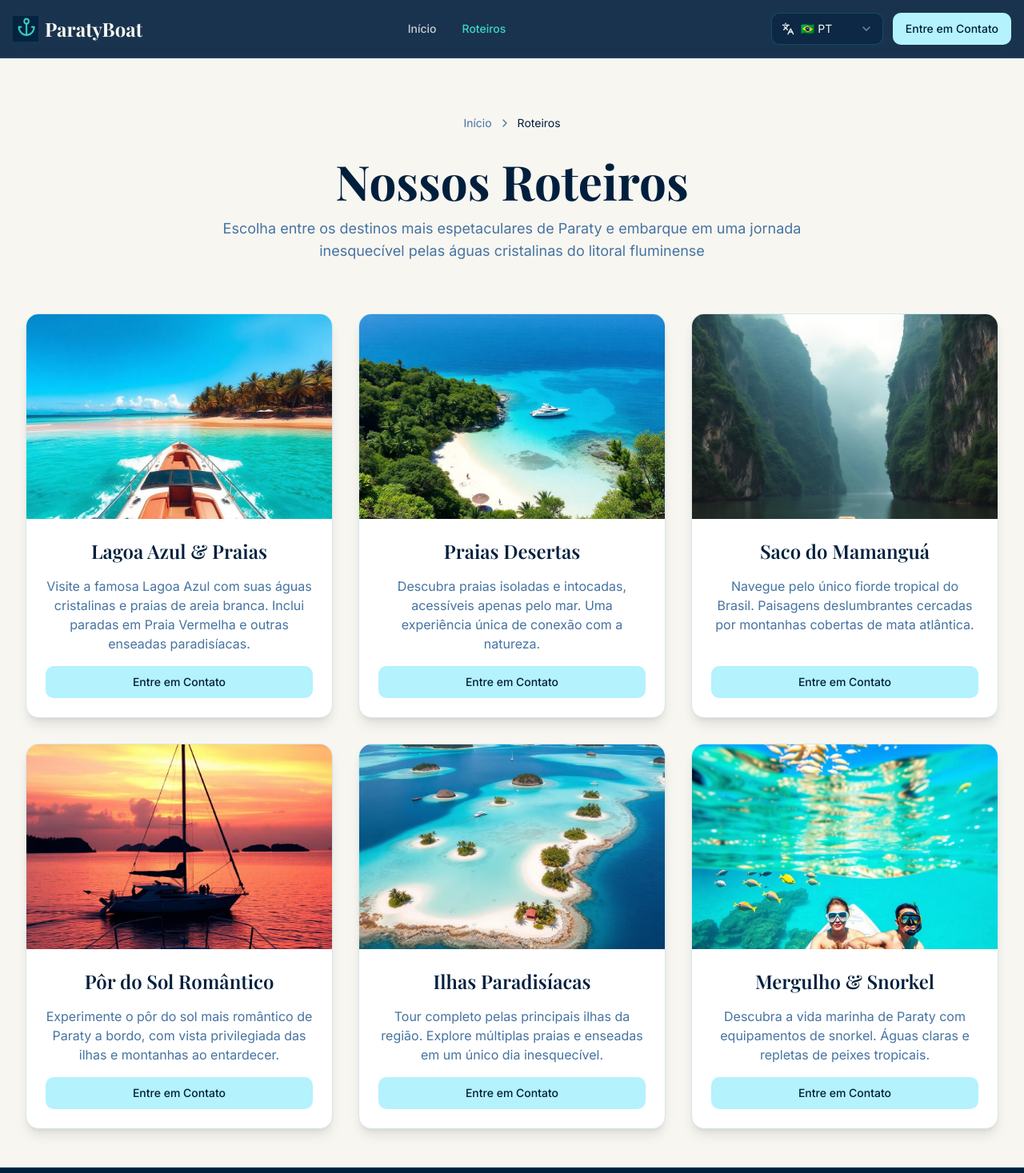
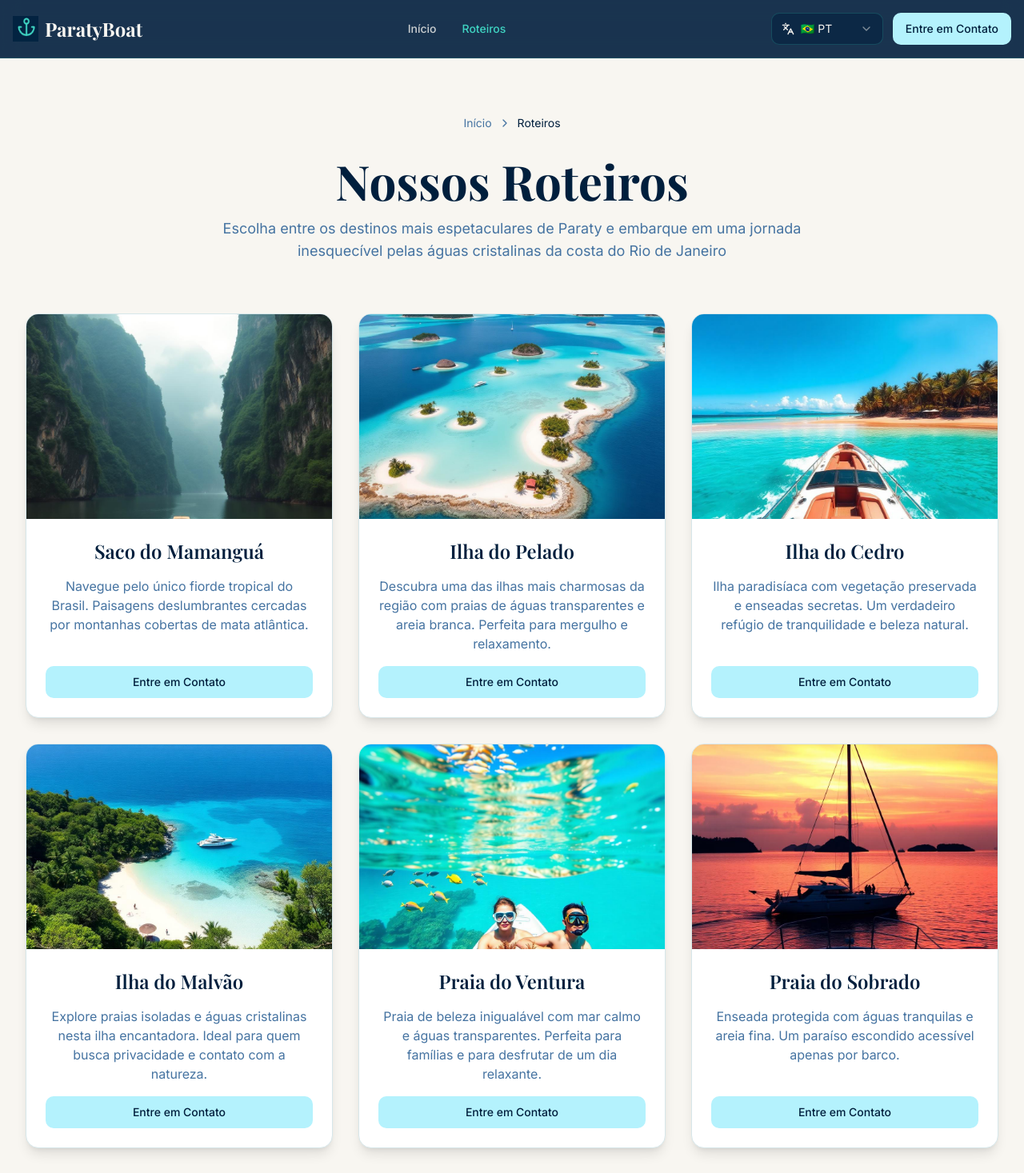
Before and after one commit to Nenkkyou/paraty-sea-dreams, a React (Vite) app: page /roteiros in a window 1280 px wide. Shown: the top 1467 px of the page at 80% size. Built offline with nearby package versions, Linux system fonts and the light colour scheme.

Commit message:
Update routes

```diff
--- a/src/i18n/locales/en.json
+++ b/src/i18n/locales/en.json
@@ -49,29 +49,37 @@
     "breadcrumbHome": "Home",
     "breadcrumbCurrent": "Tours",
     "items": {
-      "lagoaAzul": {
-        "nome": "Blue Lagoon & Beaches",
-        "descricao": "Visit the famous Blue Lagoon with its crystal clear waters and white sand beaches. Includes stops at Red Beach and other paradisiacal coves."
-      },
-      "praiasDesertas": {
-        "nome": "Deserted Beaches",
-        "descricao": "Discover isolated and untouched beaches, accessible only by sea. A unique experience of connection with nature."
-      },
       "sacoMamangua": {
         "nome": "Saco do Mamanguá",
         "descricao": "Navigate through Brazil's only tropical fjord. Stunning landscapes surrounded by mountains covered with Atlantic rainforest."
       },
-      "porDoSol": {
-        "nome": "Romantic Sunset",
-        "descricao": "Experience the most romantic sunset in Paraty on board, with a privileged view of the islands and mountains at dusk."
+      "ilhaPelado": {
+        "nome": "Pelado Island",
+        "descricao": "Discover one of the most charming islands in the region with transparent waters and white sand beaches. Perfect for diving and relaxation."
       },
-      "ilhasParadisiacas": {
-        "nome": "Paradisiacal Islands",
-        "descricao": "Complete tour of the region's main islands. Explore multiple beaches and coves in one unforgettable day."
+      "ilhaCedro": {
+        "nome": "Cedro Island",
+        "descricao": "Paradisiacal island with preserved vegetation and secret coves. A true refuge of tranquility and natural beauty."
       },
-      "mergulhoSnorkel": {
-        "nome": "Diving & Snorkeling",
-        "descricao": "Discover Paraty's marine life with snorkeling equipment. Clear waters full of tropical fish."
+      "ilhaMalvao": {
+        "nome": "Malvão Island",
+        "descricao": "Explore isolated beaches and crystal clear waters on this enchanting island. Ideal for those seeking privacy and contact with nature."
+      },
+      "praiaVentura": {
+        "nome": "Ventura Beach",
+        "descricao": "Beach of unparalleled beauty with calm seas and transparent waters. Perfect for families and enjoying a relaxing day."
+      },
+      "praiaSobrado": {
+        "nome": "Sobrado Beach",
+        "descricao": "Protected cove with calm waters and fine sand. A hidden paradise accessible only by boat."
+      },
+      "praiaEngenho": {
+        "nome": "Engenho Beach",
+        "descricao": "Historic beach surrounded by lush nature. Combine history, culture and natural beauties in a single destination."
+      },
+      "praiaCrepusculo": {
+        "nome": "Crepúsculo Beach",
+        "descricao": "Famous for its spectacular sunsets. Experience magical moments as the sun sets over the tranquil waters of Paraty."
       }
     }
   },
--- a/src/i18n/locales/es.json
+++ b/src/i18n/locales/es.json
@@ -49,29 +49,37 @@
     "breadcrumbHome": "Inicio",
     "breadcrumbCurrent": "Recorridos",
     "items": {
-      "lagoaAzul": {
-        "nome": "Laguna Azul y Playas",
-        "descricao": "Visita la famosa Laguna Azul con sus aguas cristalinas y playas de arena blanca. Incluye paradas en Playa Roja y otras ensenadas paradisíacas."
-      },
-      "praiasDesertas": {
-        "nome": "Playas Desiertas",
-        "descricao": "Descubre playas aisladas e intactas, accesibles solo por mar. Una experiencia única de conexión con la naturaleza."
-      },
       "sacoMamangua": {
         "nome": "Saco do Mamanguá",
         "descricao": "Navega por el único fiordo tropical de Brasil. Paisajes impresionantes rodeados de montañas cubiertas de bosque atlántico."
       },
-      "porDoSol": {
-        "nome": "Atardecer Romántico",
-        "descricao": "Experimenta el atardecer más romántico de Paraty a bordo, con una vista privilegiada de las islas y montañas al anochecer."
+      "ilhaPelado": {
+        "nome": "Isla del Pelado",
+        "descricao": "Descubre una de las islas más encantadoras de la región con aguas transparentes y playas de arena blanca. Perfecta para bucear y relajarse."
       },
-      "ilhasParadisiacas": {
-        "nome": "Islas Paradisíacas",
-        "descricao": "Tour completo por las principales islas de la región. Explora múltiples playas y ensenadas en un día inolvidable."
+      "ilhaCedro": {
+        "nome": "Isla del Cedro",
+        "descricao": "Isla paradisíaca con vegetación preservada y ensenadas secretas. Un verdadero refugio de tranquilidad y belleza natural."
       },
-      "mergulhoSnorkel": {
-        "nome": "Buceo y Snorkel",
-        "descricao": "Descubre la vida marina de Paraty con equipos de snorkel. Aguas claras llenas de peces tropicales."
+      "ilhaMalvao": {
+        "nome": "Isla del Malvão",
+        "descricao": "Explora playas aisladas y aguas cristalinas en esta isla encantadora. Ideal para quienes buscan privacidad y contacto con la naturaleza."
+      },
+      "praiaVentura": {
+        "nome": "Playa Ventura",
+        "descricao": "Playa de belleza inigualable con mar tranquilo y aguas transparentes. Perfecta para familias y para disfrutar de un día relajante."
+      },
+      "praiaSobrado": {
+        "nome": "Playa Sobrado",
+        "descricao": "Ensenada protegida con aguas tranquilas y arena fina. Un paraíso escondido accesible solo en barco."
+      },
+      "praiaEngenho": {
+        "nome": "Playa del Engenho",
+        "descricao": "Playa histórica rodeada de naturaleza exuberante. Combina historia, cultura y bellezas naturales en un solo destino."
+      },
+      "praiaCrepusculo": {
+        "nome": "Playa del Crepúsculo",
+        "descricao": "Famosa por sus espectaculares puestas de sol. Vive momentos mágicos mientras el sol se pone sobre las aguas tranquilas de Paraty."
       }
     }
   },
--- a/src/i18n/locales/fr.json
+++ b/src/i18n/locales/fr.json
@@ -49,29 +49,37 @@
     "breadcrumbHome": "Accueil",
     "breadcrumbCurrent": "Circuits",
     "items": {
-      "lagoaAzul": {
-        "nome": "Lagon Bleu et Plages",
-        "descricao": "Visitez le célèbre Lagon Bleu avec ses eaux cristallines et ses plages de sable blanc. Comprend des arrêts à la Plage Rouge et d'autres criques paradisiaques."
-      },
-      "praiasDesertas": {
-        "nome": "Plages Désertes",
-        "descricao": "Découvrez des plages isolées et intactes, accessibles uniquement par la mer. Une expérience unique de connexion avec la nature."
-      },
       "sacoMamangua": {
         "nome": "Saco do Mamanguá",
         "descricao": "Naviguez à travers le seul fjord tropical du Brésil. Paysages époustouflants entourés de montagnes couvertes de forêt atlantique."
       },
-      "porDoSol": {
-        "nome": "Coucher de Soleil Romantique",
-        "descricao": "Vivez le coucher de soleil le plus romantique de Paraty à bord, avec une vue privilégiée sur les îles et les montagnes au crépuscule."
+      "ilhaPelado": {
+        "nome": "Île de Pelado",
+        "descricao": "Découvrez l'une des îles les plus charmantes de la région avec des eaux transparentes et des plages de sable blanc. Parfaite pour la plongée et la détente."
       },
-      "ilhasParadisiacas": {
-        "nome": "Îles Paradisiaques",
-        "descricao": "Circuit complet des principales îles de la région. Explorez plusieurs plages et criques en une journée inoubliable."
+      "ilhaCedro": {
+        "nome": "Île de Cedro",
+        "descricao": "Île paradisiaque avec une végétation préservée et des criques secrètes. Un véritable refuge de tranquillité et de beauté naturelle."
       },
-      "mergulhoSnorkel": {
-        "nome": "Plongée et Snorkeling",
-        "descricao": "Découvrez la vie marine de Paraty avec du matériel de snorkeling. Eaux claires remplies de poissons tropicaux."
+      "ilhaMalvao": {
+        "nome": "Île de Malvão",
+        "descricao": "Explorez des plages isolées et des eaux cristallines sur cette île enchanteresse. Idéal pour ceux qui recherchent l'intimité et le contact avec la nature."
+      },
+      "praiaVentura": {
+        "nome": "Plage de Ventura",
+        "descricao": "Plage d'une beauté incomparable avec une mer calme et des eaux transparentes. Parfaite pour les familles et pour profiter d'une journée relaxante."
+      },
+      "praiaSobrado": {
+        "nome": "Plage de Sobrado",
+        "descricao": "Crique protégée avec des eaux calmes et du sable fin. Un paradis caché accessible uniquement par bateau."
+      },
+      "praiaEngenho": {
+        "nome": "Plage d'Engenho",
+        "descricao": "Plage historique entourée d'une nature luxuriante. Combinez histoire, culture et beautés naturelles en une seule destination."
+      },
+      "praiaCrepusculo": {
+        "nome": "Plage du Crépuscule",
+        "descricao": "Célèbre pour ses couchers de soleil spectaculaires. Vivez des moments magiques pendant que le soleil se couche sur les eaux tranquilles de Paraty."
       }
     }
   },
--- a/src/i18n/locales/pt.json
+++ b/src/i18n/locales/pt.json
@@ -45,33 +45,41 @@
   },
   "routes": {
     "pageTitle": "Nossos Roteiros",
-    "pageSubtitle": "Escolha entre os destinos mais espetaculares de Paraty e embarque em uma jornada inesquecível pelas águas cristalinas do litoral fluminense",
+    "pageSubtitle": "Escolha entre os destinos mais espetaculares de Paraty e embarque em uma jornada inesquecível pelas águas cristalinas da costa do Rio de Janeiro",
     "breadcrumbHome": "Início",
     "breadcrumbCurrent": "Roteiros",
     "items": {
-      "lagoaAzul": {
-        "nome": "Lagoa Azul & Praias",
-        "descricao": "Visite a famosa Lagoa Azul com suas águas cristalinas e praias de areia branca. Inclui paradas em Praia Vermelha e outras enseadas paradisíacas."
-      },
-      "praiasDesertas": {
-        "nome": "Praias Desertas",
-        "descricao": "Descubra praias isoladas e intocadas, acessíveis apenas pelo mar. Uma experiência única de conexão com a natureza."
-      },
       "sacoMamangua": {
         "nome": "Saco do Mamanguá",
         "descricao": "Navegue pelo único fiorde tropical do Brasil. Paisagens deslumbrantes cercadas por montanhas cobertas de mata atlântica."
       },
-      "porDoSol": {
-        "nome": "Pôr do Sol Romântico",
-        "descricao": "Experimente o pôr do sol mais romântico de Paraty a bordo, com vista privilegiada das ilhas e montanhas ao entardecer."
+      "ilhaPelado": {
+        "nome": "Ilha do Pelado",
+        "descricao": "Descubra uma das ilhas mais charmosas da região com praias de águas transparentes e areia branca. Perfeita para mergulho e relaxamento."
       },
-      "ilhasParadisiacas": {
-        "nome": "Ilhas Paradisíacas",
-        "descricao": "Tour completo pelas principais ilhas da região. Explore múltiplas praias e enseadas em um único dia inesquecível."
+      "ilhaCedro": {
+        "nome": "Ilha do Cedro",
+        "descricao": "Ilha paradisíaca com vegetação preservada e enseadas secretas. Um verdadeiro refúgio de tranquilidade e beleza natural."
       },
-      "mergulhoSnorkel": {
-        "nome": "Mergulho & Snorkel",
-        "descricao": "Descubra a vida marinha de Paraty com equipamentos de snorkel. Águas claras e repletas de peixes tropicais."
+      "ilhaMalvao": {
+        "nome": "Ilha do Malvão",
+        "descricao": "Explore praias isoladas e águas cristalinas nesta ilha encantadora. Ideal para quem busca privacidade e contato com a natureza."
+      },
+      "praiaVentura": {
+        "nome": "Praia do Ventura",
+        "descricao": "Praia de beleza inigualável com mar calmo e águas transparentes. Perfeita para famílias e para desfrutar de um dia relaxante."
+      },
+      "praiaSobrado": {
+        "nome": "Praia do Sobrado",
+        "descricao": "Enseada protegida com águas tranquilas e areia fina. Um paraíso escondido acessível apenas por barco."
+      },
+      "praiaEngenho": {
+        "nome": "Praia do Engenho",
+        "descricao": "Praia histórica cercada por natureza exuberante. Combine história, cultura e belezas naturais em um único destino."
+      },
+      "praiaCrepusculo": {
+        "nome": "Praia do Crepúsculo",
+        "descricao": "Famosa por seus pores do sol espetaculares. Viva momentos mágicos enquanto o sol se põe sobre as águas tranquilas de Paraty."
       }
     }
   },
--- a/src/pages/Roteiros.tsx
+++ b/src/pages/Roteiros.tsx
@@ -9,12 +9,14 @@ const Roteiros = () => {
   const { t } = useTranslation();
 
   const routesData = [
-    { key: 'lagoaAzul', image: 'roteiro-lagoa-azul.jpg' },
-    { key: 'praiasDesertas', image: 'roteiro-praias-desertas.jpg' },
     { key: 'sacoMamangua', image: 'roteiro-mamangua.jpg' },
-    { key: 'porDoSol', image: 'roteiro-por-do-sol.jpg' },
-    { key: 'ilhasParadisiacas', image: 'roteiro-ilhas-paradisiacas.jpg' },
-    { key: 'mergulhoSnorkel', image: 'roteiro-mergulho.jpg' },
+    { key: 'ilhaPelado', image: 'roteiro-ilhas-paradisiacas.jpg' },
+    { key: 'ilhaCedro', image: 'roteiro-lagoa-azul.jpg' },
+    { key: 'ilhaMalvao', image: 'roteiro-praias-desertas.jpg' },
+    { key: 'praiaVentura', image: 'roteiro-mergulho.jpg' },
+    { key: 'praiaSobrado', image: 'roteiro-por-do-sol.jpg' },
+    { key: 'praiaEngenho', image: 'roteiro-lagoa-azul.jpg' },
+    { key: 'praiaCrepusculo', image: 'roteiro-por-do-sol.jpg' },
   ];
 
   return (
```
